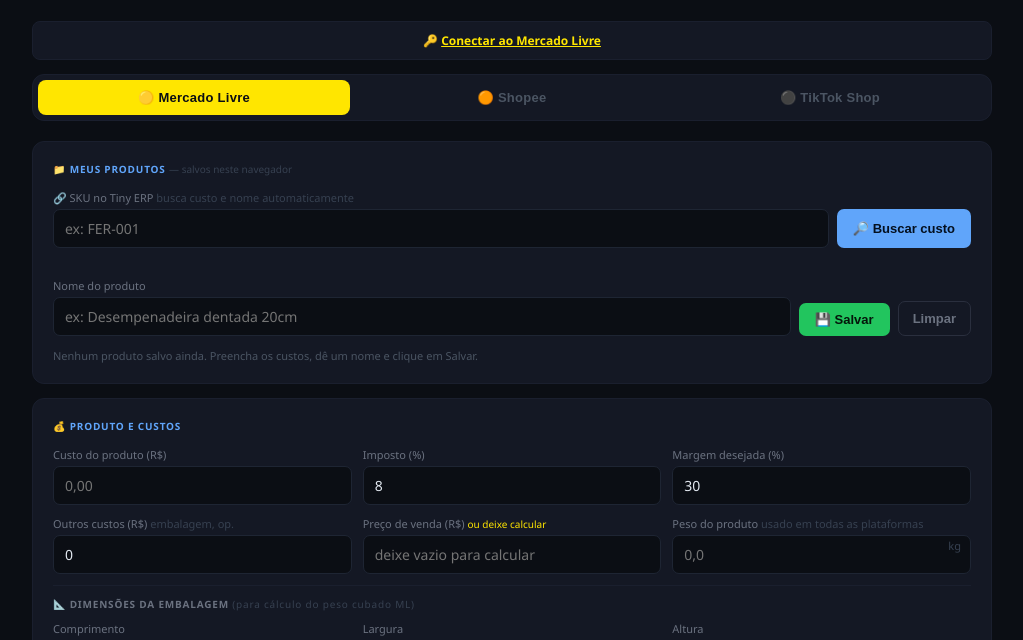
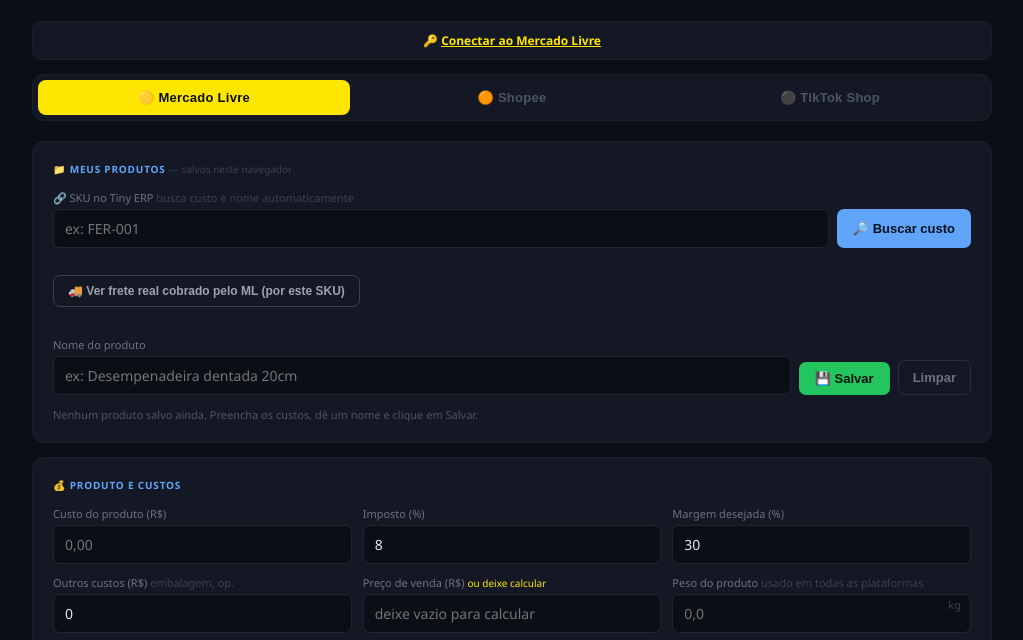
Before and after one commit to BetoD50/Calculadora, a plain HTML site: page index.html in a window 1280 px wide. Shown: the part 139-779 px from the top of the page, without its empty margins (128-1151 px from the left). Drawn offline with Linux system fonts and the light colour scheme; no server answers.

Commit message:
Update index.html

```diff
--- a/index.html
+++ b/index.html
@@ -104,6 +104,10 @@
 <button onclick="buscarCustoTiny()" id="btn-tiny" style="padding:9px 16px;border-radius:7px;border:none;background:#60a5fa;color:#04101f;font-size:13px;font-weight:700;cursor:pointer;white-space:nowrap;">🔎 Buscar custo</button>
 </div>
 <div id="tiny-status" style="font-size:11px;margin-top:5px;min-height:14px;"></div>
+<div style="margin-top:8px;">
+<button onclick="buscarFreteRealML()" id="btn-frete-real" style="padding:8px 14px;border-radius:7px;border:1px solid #374151;background:transparent;color:#9ca3af;font-size:12px;font-weight:700;cursor:pointer;">🚚 Ver frete real cobrado pelo ML (por este SKU)</button>
+<div id="frete-real-status" style="font-size:11px;margin-top:5px;min-height:14px;"></div>
+</div>
 </div>
 <div class="prod-bar">
 <div><label>Nome do produto</label><input type="text" id="prod_nome" placeholder="ex: Desempenadeira dentada 20cm" /></div>
@@ -793,6 +797,40 @@
 }
 
 // ═══════════════════════════════════
+// FRETE REAL — busca o custo de envio direto do anúncio no ML (não é tabela,
+// é o valor real que o próprio anúncio publicado está cobrando)
+// ═══════════════════════════════════
+async function buscarFreteRealML(){
+  var skuEl=document.getElementById('tiny_sku');
+  var sku=(skuEl.value||'').trim();
+  var status=document.getElementById('frete-real-status');
+  var btn=document.getElementById('btn-frete-real');
+  if(!sku){status.style.color='#f59e0b';status.textContent='⚠️ Digite o SKU e clique em "Buscar custo" primeiro.';skuEl.focus();return;}
+  status.style.color='#6b7280';status.textContent='⏳ Buscando anúncio e frete real no Mercado Livre...';
+  btn.disabled=true;btn.style.opacity='.6';
+  try{
+    var res=await fetch(APPS_SCRIPT_URL+'?action=frete_real&sku='+encodeURIComponent(sku));
+    var text=await res.text();
+    var data;
+    try{data=JSON.parse(text);}catch(e){status.style.color='#ef4444';status.textContent='⛔ Resposta inválida do Apps Script. (Essa função ainda não foi adicionada — avise o Beto/ChatGPT-assistente para colar o código novo.)';btn.disabled=false;btn.style.opacity='1';return;}
+    if(data.erro){
+      status.style.color='#ef4444';status.textContent='⛔ '+data.erro;
+    } else {
+      var custo=(data.custo_frete!=null)?data.custo_frete:data.cost;
+      var txt='✅ '+(data.item_id||'anúncio encontrado')+(data.titulo?(' — '+data.titulo):'')+(data.preco!=null?(' — preço atual: R$ '+parseFloat(data.preco).toFixed(2).replace('.',',')):'');
+      if(custo!=null) txt+=' — <strong>frete real: R$ '+parseFloat(custo).toFixed(2).replace('.',',')+'</strong>';
+      else txt+=' — não veio um valor de frete pronto (veja o retorno completo no console).';
+      status.style.color='#22c55e';
+      status.innerHTML=txt;
+      console.log('frete_real bruto:',data);
+    }
+  }catch(e){
+    status.style.color='#ef4444';status.textContent='⛔ Falha de conexão com o Apps Script.';
+  }
+  btn.disabled=false;btn.style.opacity='1';
+}
+
+// ═══════════════════════════════════
 // SALVAMENTO NO NAVEGADOR (localStorage)
 // ═══════════════════════════════════
 var LS_ULTIMO='calc_ultimo_v1';
```
